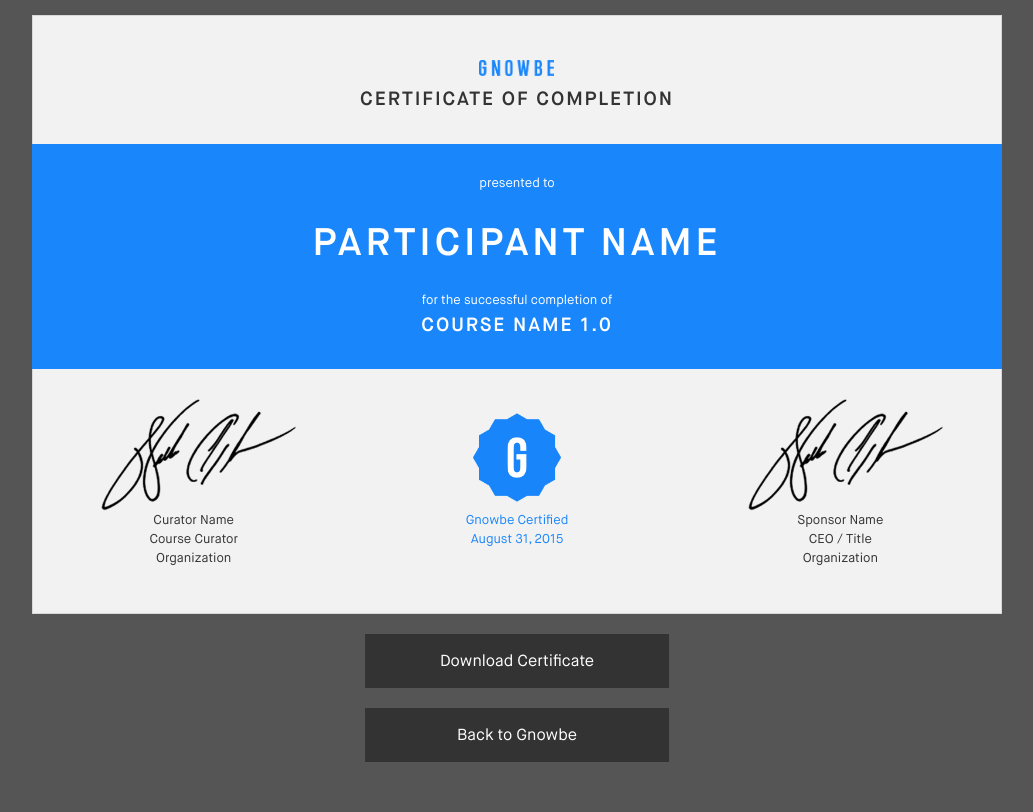
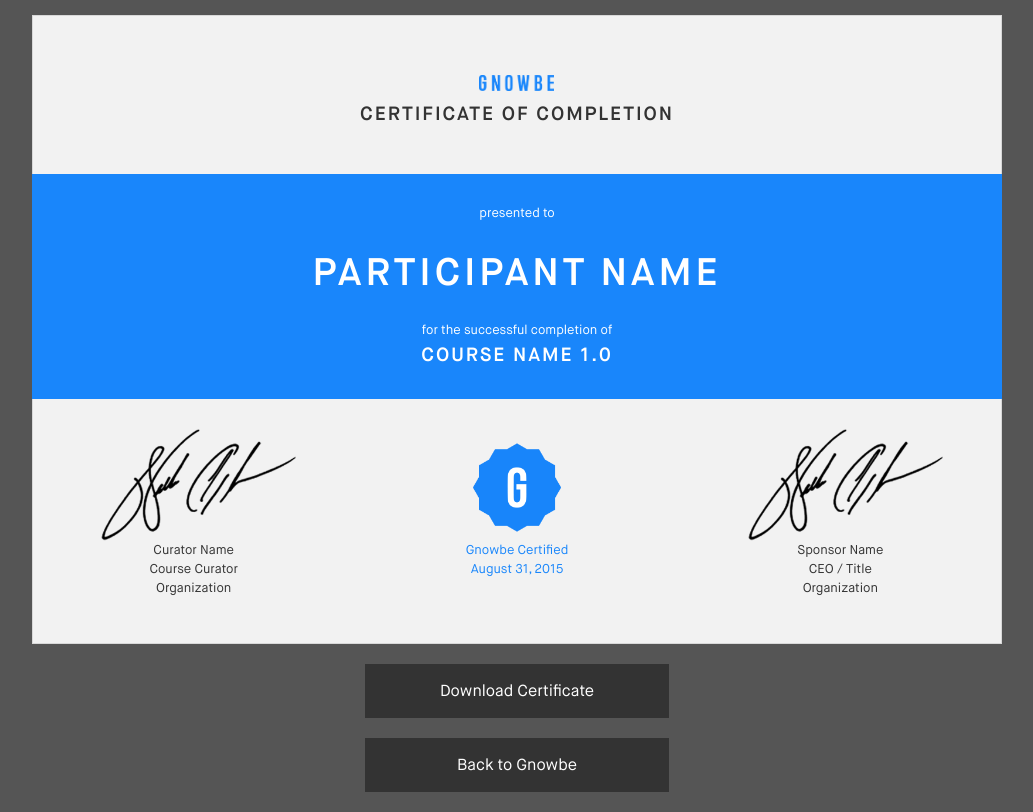
Before and after one commit to squorange/GNB-Certificate, a website: page index.html in a window 1280 px wide. Shown: the whole page, without its empty margins (123-1156 px from the left). Drawn offline with Linux system fonts and the light colour scheme; files whose address does not match are found by name.

Commit message:
Tweak padding

```diff
--- a/scss/_custom.scss
+++ b/scss/_custom.scss
@@ -43,7 +43,7 @@
 }
 
 .cert-top {
-	padding-bottom: $pad2;
+	padding-bottom: $pad3;
 }
 
 	.cert__logo {
@@ -51,7 +51,7 @@
 		background-size: contain;
 		height: 25px;
 		width: 75px;
-		margin: $pad2 auto 0 auto;
+		margin: $pad3 auto 0 auto;
 	}
 
 .cert-middle {
```
Also changed, not shown: css/app.css.
